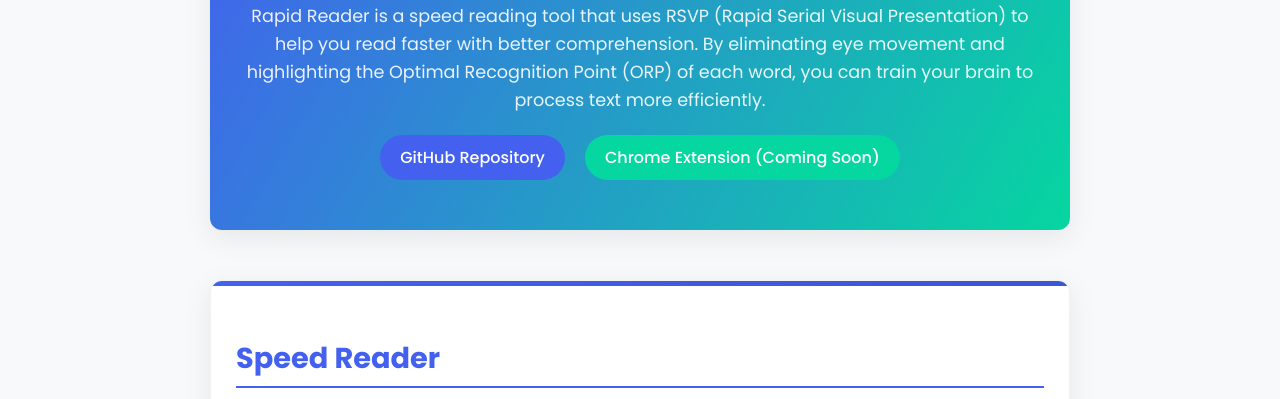
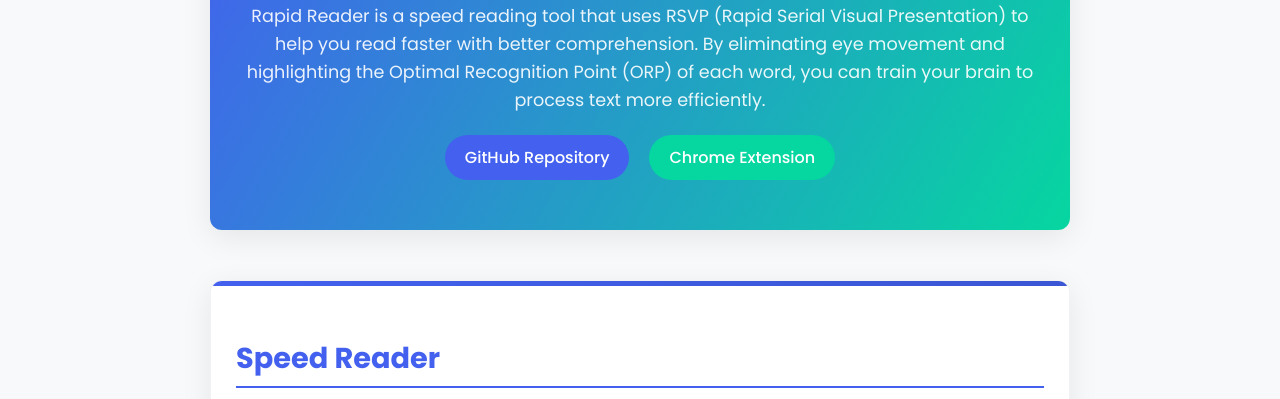
Before and after one commit to ClaysonIO/rapid-reader-extension, a browser extension: page index.html in a window 1280 px wide. Shown: the part 142-541 px from the top of the page. Drawn offline with Linux system fonts and the light colour scheme.

Commit message:
feat: Add lihnk to chrome extension

```diff
--- a/index.html
+++ b/index.html
@@ -567,7 +567,7 @@
 
         <div class="links">
           <a href="https://github.com/ClaysonIO/rapid-reader-extension" class="btn" target="_blank">GitHub Repository</a>
-          <a href="#" class="btn btn-secondary">Chrome Extension (Coming Soon)</a>
+          <a href="https://chromewebstore.google.com/detail/rapid-reader/fpkhljdlihlmlnakajkljmdfamefgcap" class="btn btn-secondary">Chrome Extension</a>
         </div>
       </div>
     </header>
```
